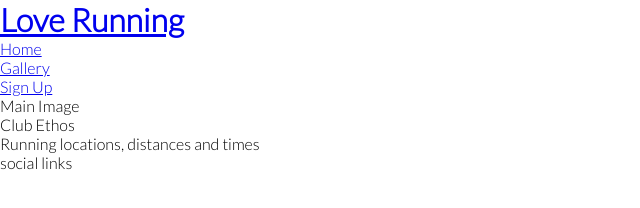
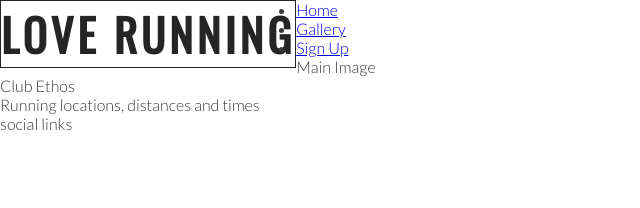
Before and after one commit to pavlo-myskov/love-running, a plain HTML site: page index.html in a window 1280 px wide. Shown: the whole page, without its empty margins (0-640 px from the left). Drawn offline with nearby package versions, Linux system fonts and the light colour scheme.

Commit message:
add style for headings and logo

```diff
--- a/assets/css/style.css
+++ b/assets/css/style.css
@@ -9,4 +9,18 @@
 body {
     font-family: Lato, sans-serif;
     font-weight: 300;
+    color: #3a3a3a;
 }
+
+h1, h2 {
+    font-family: Oswald, sans-serif;
+    text-transform: uppercase;
+    letter-spacing: 4px;
+    color: #252525;
+}
+
+#logo {
+    border: solid 1px;
+    float: left;
+    font-size: 280%;
+}
--- a/index.html
+++ b/index.html
@@ -20,7 +20,7 @@
   <body>
     <header>
       <a href="index.html">
-        <h1>Love Running</h1>
+        <h1 id="logo">Love Running</h1>
       </a>
       <nav>
         <ul>
```
